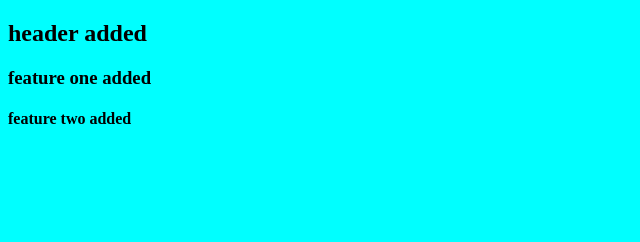
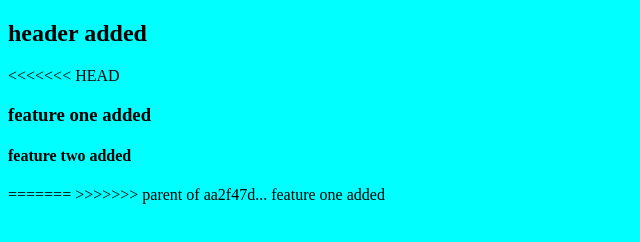
Before and after one commit to ivijayraj/git_practice, a plain HTML site: page index.html in a window 1280 px wide. Shown: the whole page, without its empty margins (0-640 px from the left). Drawn offline with Linux system fonts and the light colour scheme.

```diff
--- a/index.html
+++ b/index.html
@@ -8,7 +8,10 @@
 </head>
 <body>
     <h2>header added</h2>
+<<<<<<< HEAD
     <h3>feature one added</h3>
     <h4>feature two added</h4>
+=======
+>>>>>>> parent of aa2f47d... feature one added
 </body>
 </html>
```
